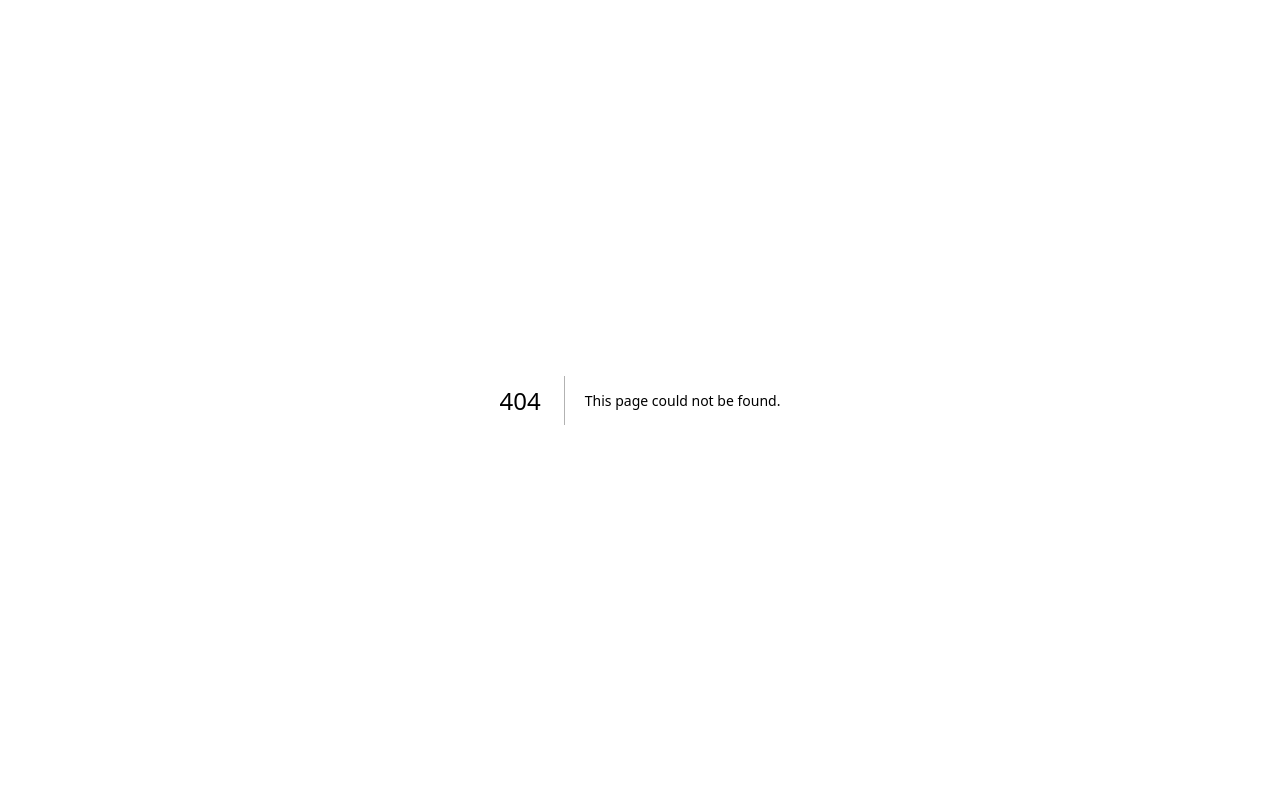
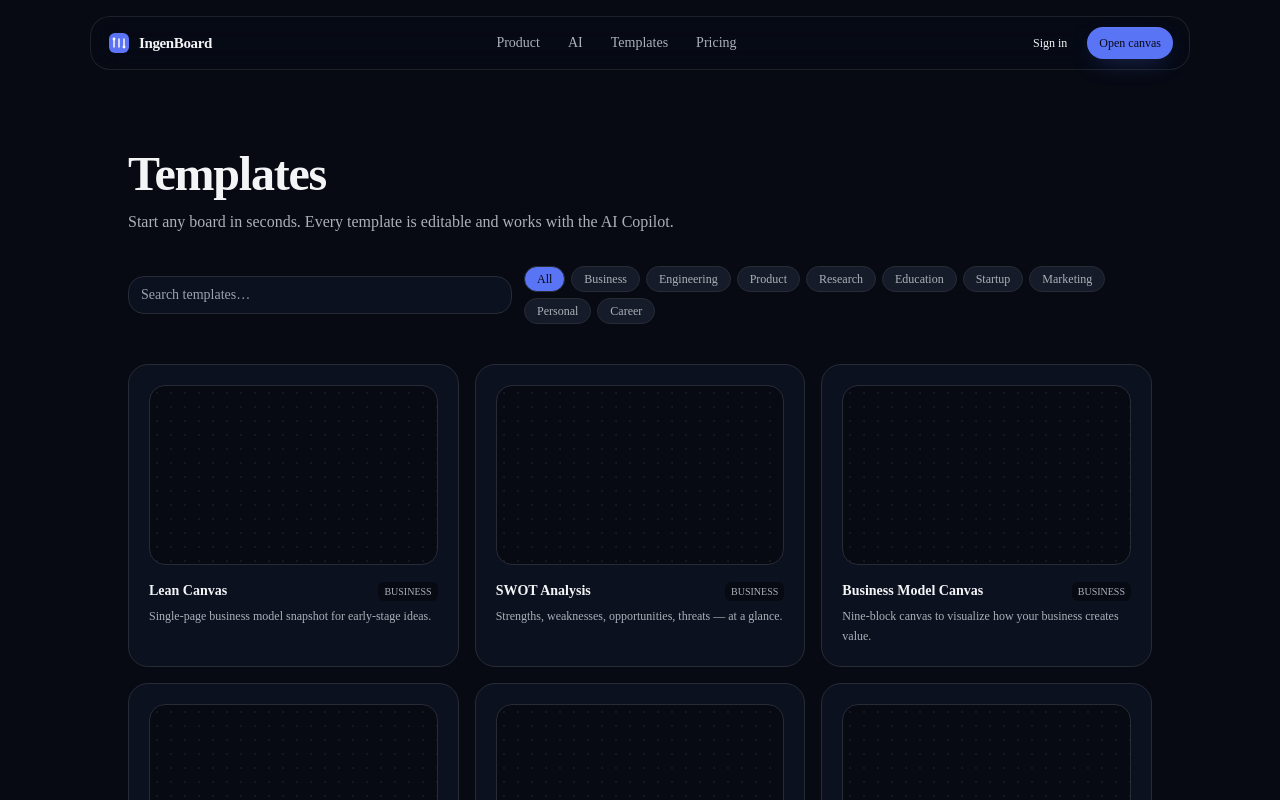
Before and after one commit to PRABHMANNAT/iNFINITE-white-BOARD, a Next.js app: page /templates in a window 1280 px wide. Before the commit this address had no page. Shown: the top 800 px of the page. Built offline with nearby package versions, Linux system fonts and the light colour scheme.

Commit message:
feat(templates): /templates gallery with search + category filter chips

```diff
--- /dev/null
+++ b/src/app/templates/page.tsx
@@ -0,0 +1,110 @@
+'use client';
+
+import Link from 'next/link';
+import { useMemo, useState } from 'react';
+import { CATEGORIES, TEMPLATES, type Template } from '@/lib/templates';
+import { LandingNav } from '@/components/landing/nav';
+import { LandingFooter } from '@/components/landing/footer';
+import { cn } from '@/lib/cn';
+
+export default function TemplatesPage() {
+  const [active, setActive] = useState<Template['category'] | 'all'>('all');
+  const [q, setQ] = useState('');
+
+  const filtered = useMemo(() => {
+    return TEMPLATES.filter((t) => active === 'all' || t.category === active).filter(
+      (t) =>
+        !q ||
+        t.title.toLowerCase().includes(q.toLowerCase()) ||
+        t.description.toLowerCase().includes(q.toLowerCase())
+    );
+  }, [active, q]);
+
+  return (
+    <>
+      <LandingNav />
+      <main className="px-6 pb-24 pt-24">
+        <div className="mx-auto max-w-5xl">
+          <h1 className="text-4xl font-semibold tracking-tight md:text-5xl">
+            Templates
+          </h1>
+          <p className="mt-3 max-w-xl text-fg-muted">
+            Start any board in seconds. Every template is editable and works with
+            the AI Copilot.
+          </p>
+
+          <div className="mt-8 flex flex-col gap-3 md:flex-row md:items-center md:justify-between">
+            <input
+              value={q}
+              onChange={(e) => setQ(e.target.value)}
+              placeholder="Search templates…"
+              className="w-full max-w-sm rounded-xl border border-border bg-bg-subtle px-3 py-2 text-sm outline-none focus:border-accent"
+            />
+            <div className="flex flex-wrap items-center gap-1.5">
+              <button
+                onClick={() => setActive('all')}
+                className={cn(
+                  'rounded-full border border-border px-3 py-1 text-xs transition-colors',
+                  active === 'all'
+                    ? 'bg-accent text-accent-fg'
+                    : 'bg-bg-muted text-fg-muted hover:text-fg'
+                )}
+              >
+                All
+              </button>
+              {CATEGORIES.map((c) => (
+                <button
+                  key={c.id}
+                  onClick={() => setActive(c.id)}
+                  className={cn(
+                    'rounded-full border border-border px-3 py-1 text-xs transition-colors',
+                    active === c.id
+                      ? 'bg-accent text-accent-fg'
+                      : 'bg-bg-muted text-fg-muted hover:text-fg'
+                  )}
+                >
+                  {c.label}
+                </button>
+              ))}
+            </div>
+          </div>
+
+          <div className="mt-10 grid grid-cols-1 gap-4 sm:grid-cols-2 lg:grid-cols-3">
+            {filtered.map((t) => (
+              <Link
+                href={`/canvas?template=${t.slug}`}
+                key={t.slug}
+                className="group rounded-2xl border border-border bg-bg-subtle p-5 transition-all hover:-translate-y-0.5 hover:border-accent/40 hover:bg-bg-muted"
+              >
+                <div
+                  className="mb-4 aspect-[16/10] rounded-xl border border-border"
+                  style={{
+                    backgroundImage:
+                      'radial-gradient(hsl(var(--fg) / 0.06) 1px, transparent 1px)',
+                    backgroundSize: '14px 14px',
+                    backgroundColor: 'hsl(var(--bg))',
+                  }}
+                />
+                <div className="flex items-center justify-between">
+                  <h3 className="text-sm font-semibold">{t.title}</h3>
+                  <span className="rounded-md bg-bg px-1.5 py-0.5 text-[10px] uppercase text-fg-muted">
+                    {t.category}
+                  </span>
+                </div>
+                <p className="mt-1.5 text-xs leading-relaxed text-fg-muted">
+                  {t.description}
+                </p>
+              </Link>
+            ))}
+            {filtered.length === 0 && (
+              <div className="col-span-full rounded-2xl border border-dashed border-border p-10 text-center text-fg-muted">
+                No templates match that search.
+              </div>
+            )}
+          </div>
+        </div>
+      </main>
+      <LandingFooter />
+    </>
+  );
+}
```
